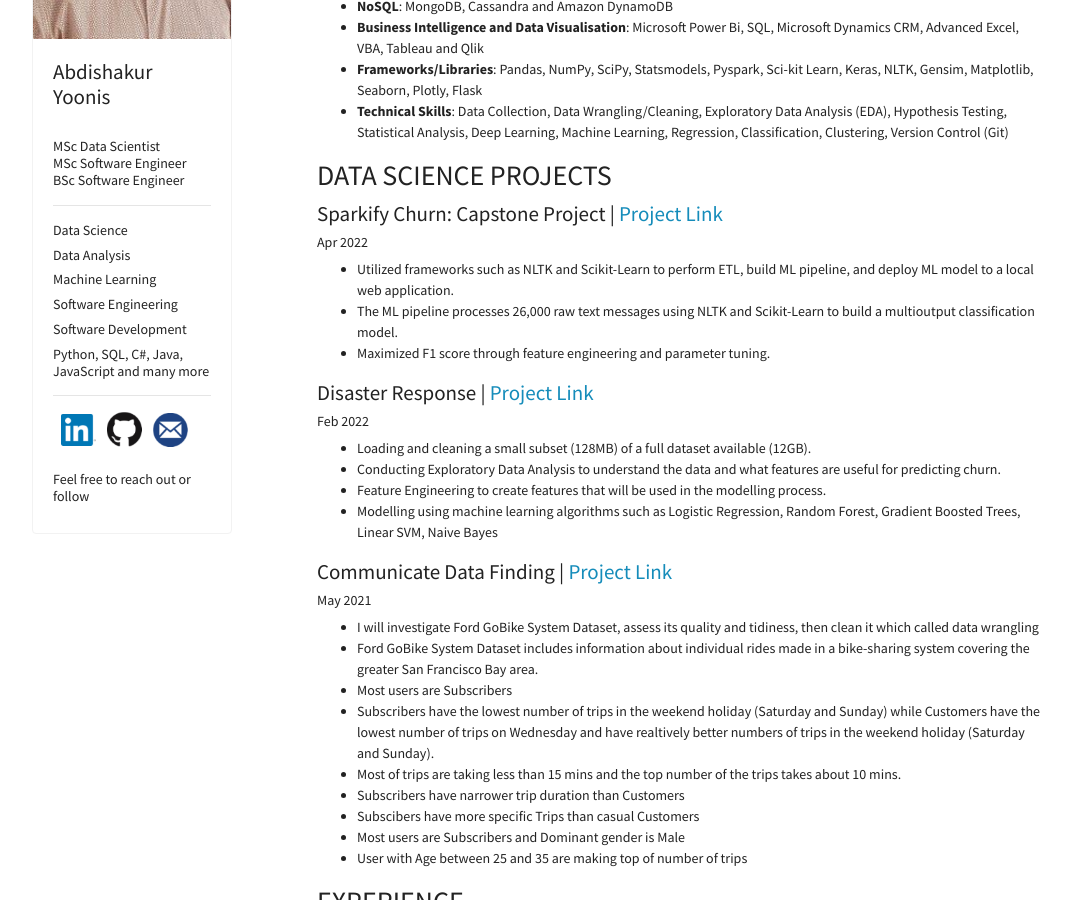
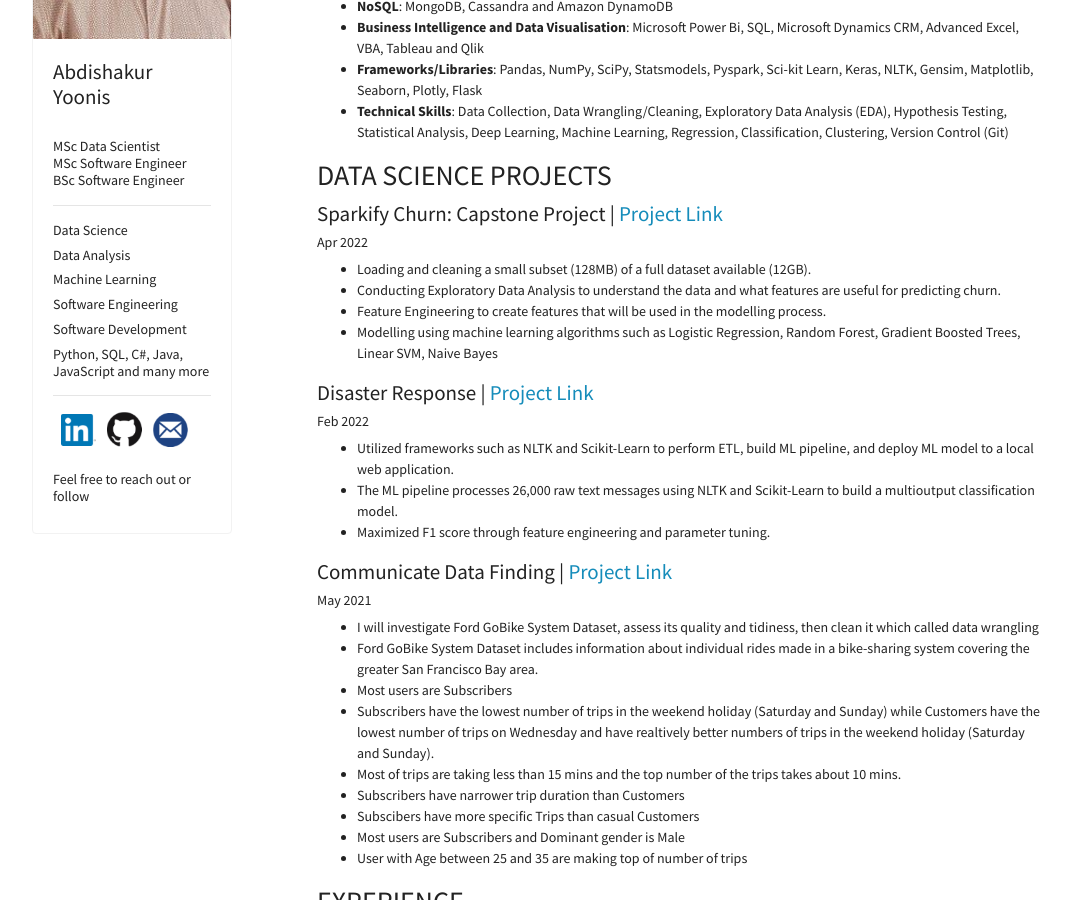
Before and after one commit to Abdishakury/abdishakury.github.io, a Jekyll site: the page built from Resume.md, in a window 1280 px wide and 900 px high, scrolled down 550 px. Shown: the whole window, without its empty margins (53-1124 px from the left). Built offline with Jekyll 4.4.1, drawn with Linux system fonts in a browser that asks for light colours; nearby versions of some CDN libraries; our own code applies the rules of GitHub Pages for plain Markdown files; part of the change alters nothing that is shown.

```diff
--- a/Resume.md
+++ b/Resume.md
@@ -19,25 +19,23 @@
 
 ## DATA SCIENCE PROJECTS
 
-#### Sparkify Churn: Capstone Project | [Project Link](https://github.com/Abdishakury/project_sparkify_capstone)
+#### Sparkify Churn: Capstone Project | [Project Link](https://abdishakury.github.io/Project_Capstone_Of_Sparkify)
 ###### Apr 2022
-- Utilized frameworks such as NLTK and Scikit-Learn to perform ETL, build ML pipeline, and deploy ML model to a local web application.
-- The ML pipeline processes 26,000 raw text messages using NLTK and Scikit-Learn to build a multioutput classification model.
-- Maximized F1 score through feature engineering and parameter tuning.
-
-
-
-
-
-#### Disaster Response | [Project Link](https://github.com/Abdishakury/abdishakur-disaster-response)
-###### Feb 2022
 - Loading and cleaning a small subset (128MB) of a full dataset available (12GB).
 - Conducting Exploratory Data Analysis to understand the data and what features are useful for predicting churn.
 - Feature Engineering to create features that will be used in the modelling process.
 - Modelling using machine learning algorithms such as Logistic Regression, Random Forest, Gradient Boosted Trees, Linear SVM, Naive Bayes
 
 
-#### Communicate Data Finding | [Project Link](https://github.com/Abdishakury/communicate-data-finding)
+
+#### Disaster Response | [Project Link](https://abdishakur-disaster-response.herokuapp.com/)
+###### Feb 2022
+- Utilized frameworks such as NLTK and Scikit-Learn to perform ETL, build ML pipeline, and deploy ML model to a local web application.
+- The ML pipeline processes 26,000 raw text messages using NLTK and Scikit-Learn to build a multioutput classification model.
+- Maximized F1 score through feature engineering and parameter tuning.
+
+
+#### Communicate Data Finding | [Project Link](https://abdishakury.github.io/Communicate_Data_Finding)
 ###### May 2021
 - I will investigate Ford GoBike System Dataset, assess its quality and tidiness, then clean it which called data wrangling
 - Ford GoBike System Dataset includes information about individual rides made in a bike-sharing system covering the greater San Francisco Bay area.
```
